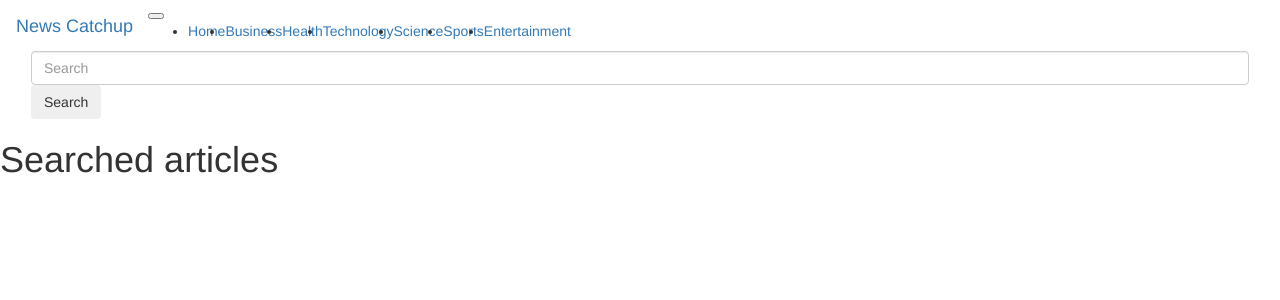
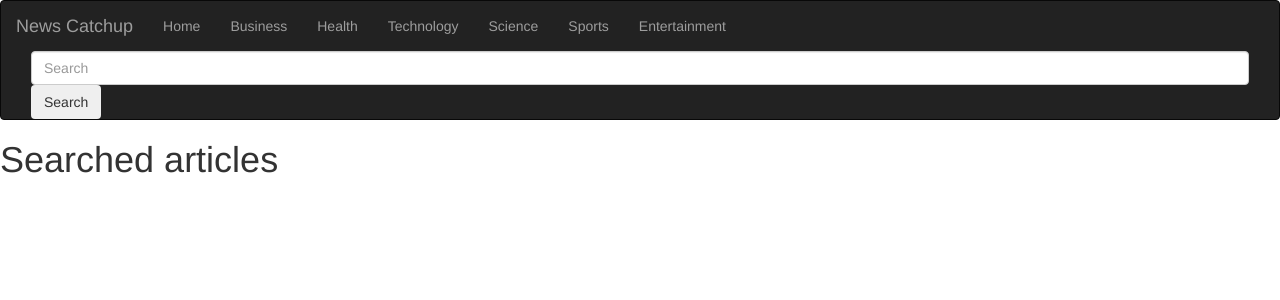
Before and after one commit to ikinoti/news-app-flask, a Flask app: template app/templates/search.html in a window 1280 px wide. Shown: the top 300 px of the page. Run offline with Flask 2, Linux system fonts and the light colour scheme; the template is opened without the code that fills it, so the values that code supplies are empty; some libraries are stand-ins or nearby versions.

Commit message:
modified the search form

```diff
--- a/app/templates/navbar.html
+++ b/app/templates/navbar.html
@@ -1,56 +1,39 @@
-<div>
-  <nav class="navbar navbar-expand-lg navbar-light bg-light">
+<div class="navbar navbar-inverse" role="navigation">
   <div class="container-fluid">
+    <div class="navbar-header">
       <button
-        class="navbar-toggler"
         type="button"
-        data-bs-toggle="collapse"
-        data-bs-target="#navbarTogglerDemo03"
-        aria-controls="navbarTogglerDemo03"
-        aria-expanded="false"
-        aria-label="Toggle navigation"
+        class="navbar-toggle"
+        data-toggle="collapse"
+        data-target=".navbar-collapse"
       >
-        <span class="navbar-toggler-icon"></span>
+        <span class="sr-only">Toggle navigation</span>
+        <span class="icon-bar"></span>
+        <span class="icon-bar"></span>
+        <span class="icon-bar"></span>
       </button>
-      <a class="navbar-brand" href="/">News Catchup</a>
-      <div class="collapse navbar-collapse" id="navbarTogglerDemo03">
-        <ul class="navbar-nav me-auto mb-2 mb-lg-0">
-          <li class="nav-item">
-            <a class="nav-link active" aria-current="page" href="/">Home</a>
-          </li>
-          <li class="nav-item">
-            <a class="nav-link" href="/{{'categories/Business'}}">Business</a>
-          </li>
-          <li class="nav-item">
-            <a class="nav-link" href="/{{'categories/Health'}}">Health</a>
-          </li>
-          <li class="nav-item">
-            <a class="nav-link" href="/{{'categories/Technology'}}"
-              >Technology</a
-            >
-          </li>
-          <li class="nav-item">
-            <a class="nav-link" href="/{{'categories/Science'}}">Science</a>
-          </li>
-          <li class="nav-item">
-            <a class="nav-link" href="/{{'categories/Sports'}}">Sports</a>
-          </li>
-          <li class="nav-item">
-            <a class="nav-link" href="/{{'categories/Entertainment'}}"
-              >Entertainment</a
-            >
-          </li>
+      <a class="navbar-brand" href="/"> News Catchup </a>
+    </div>
+    <div class="navbar-collapse collapse">
+      <ul class="nav navbar-nav">
+        <li><a href="/">Home</a></li>
+        <li><a href="/{{'categories/Business'}}">Business</a></li>
+        <li><a href="/{{'categories/Health'}}">Health</a></li>
+        <li><a href="/{{'categories/Technology'}}">Technology</a></li>
+        <li><a href="/{{'categories/Science'}}">Science</a></li>
+        <li><a href="/{{'categories/Sports'}}">Sports</a></li>
+        <li><a href="/{{'categories/Entertainment'}}">Entertainment</a></li>
       </ul>
-        <form class="d-flex">
+      <form>
         <input
-            class="form-control me-2"
-            type="search"
+          class="form-control"
+          type="text"
           placeholder="Search"
           aria-label="Search"
+          name="search_query"
         />
         <button class="btn btn-outline-success" type="submit">Search</button>
       </form>
     </div>
   </div>
-  </nav>
 </div>
```
Lines whose indentation alone changed are shown as unchanged.
